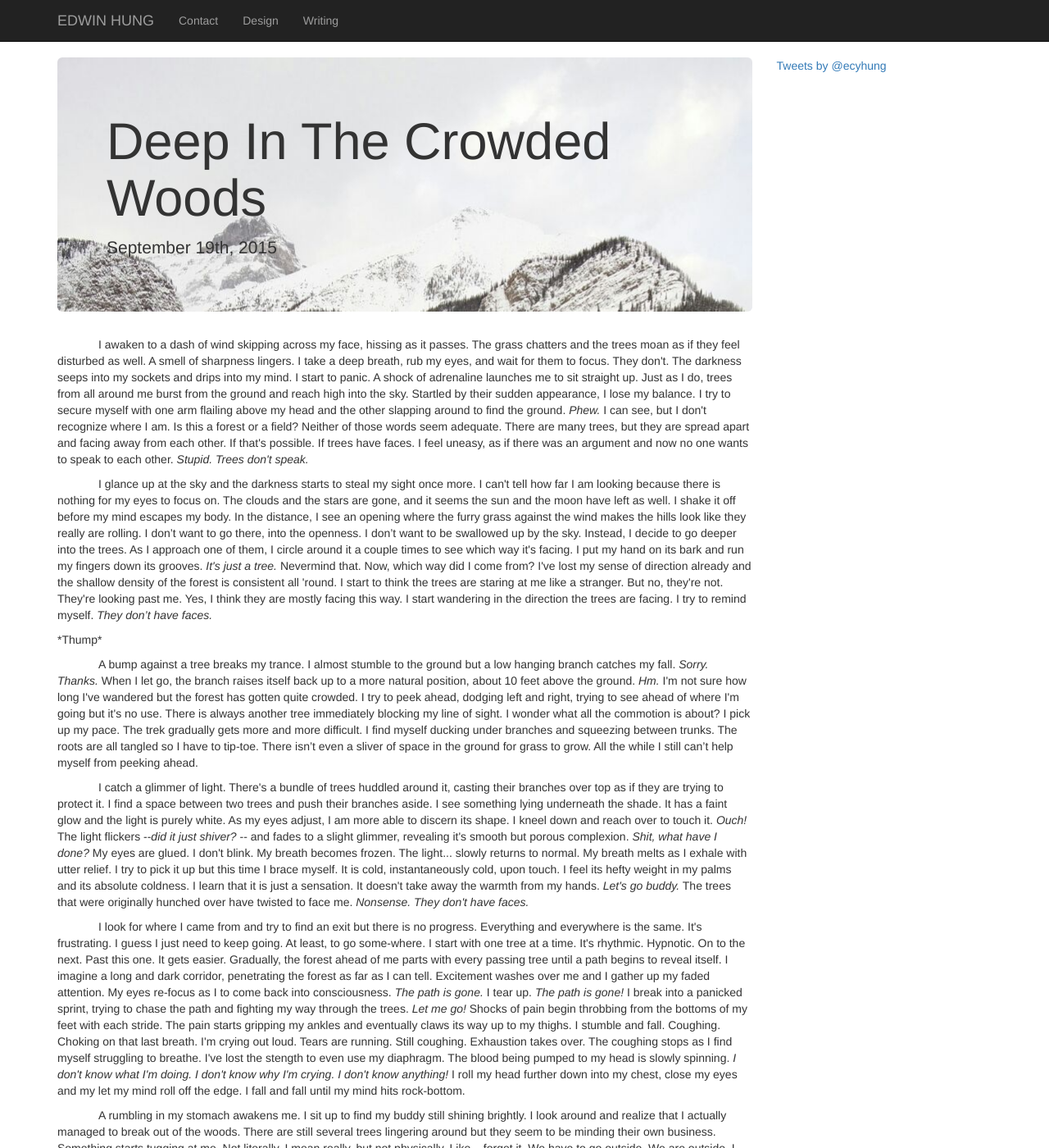
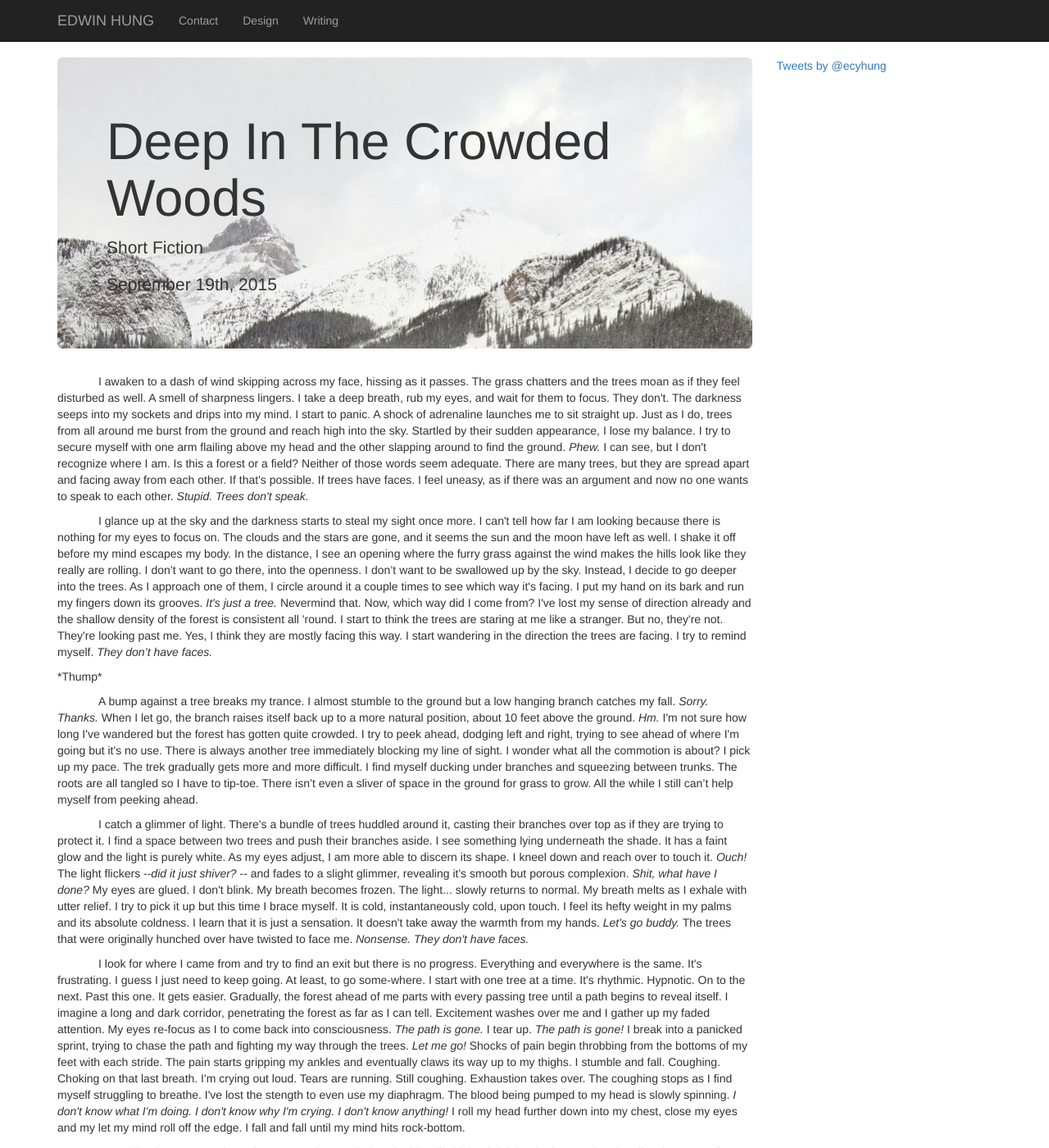
Before and after one commit to slendrr/slendrr.github.io, a Jekyll site: the page built from _posts/2015-09-19-deepinthecrowdedwoods.html, in a window 1280 px wide and 1400 px high. Shown: the whole window at 82% size. Built offline with Jekyll 4.4.1, drawn with Linux system fonts in a browser that asks for light colours; nearby versions of some CDN libraries; comment, search, counter and statistics services are not loaded.

Commit message:
add some stuffs

```diff
--- a/_posts/2015-09-19-deepinthecrowdedwoods.html
+++ b/_posts/2015-09-19-deepinthecrowdedwoods.html
@@ -7,6 +7,7 @@ permalink: "/writing/deepinthecrowdedwoods"
 ---
 <div class="jumbotron home">
   <h1>Deep In The Crowded Woods</h1>
+  <p>Short Fiction</p>
   <p>September 19th, 2015</p>
 </div>
 <div class="row">
@@ -24,7 +25,5 @@ permalink: "/writing/deepinthecrowdedwoods"
     <p class="indent">I look for where I came from and try to find an exit but there is no progress. Everything and everywhere is the same. It's frustrating. I guess I just need to keep going. At least, to go some-where. I start with one tree at a time. It's rhythmic. Hypnotic. On to the next. Past this one. It gets easier. Gradually, the forest ahead of me parts with every passing tree until a path begins to reveal itself. I imagine a long and dark corridor, penetrating the forest as far as I can tell. Excitement washes over me and I gather up my faded attention. My eyes re-focus as I to come back into consciousness. <i>The path is gone.</i> I tear up. <i>The path is gone!</i> I break into a panicked sprint, trying to chase the path and fighting my way through the trees. <i>Let me go!</i> Shocks of pain begin throbbing from the bottoms of my feet with each stride. The pain starts gripping my ankles and eventually claws its way up to my thighs. I stumble and fall. Coughing. Choking on that last breath. I'm crying out loud. Tears are running. Still coughing. Exhaustion takes over. The coughing stops as I find myself struggling to breathe. I've lost the stength to even use my diaphragm. The blood being pumped to my head is slowly spinning. <i>I don't know what I'm doing. I don't know why I'm crying. I don't know anything!</i> I roll my head further down into my chest, close my eyes and my let my mind roll off the edge. I fall and fall until my mind hits rock-bottom.</p>
 
     <p class="indent">A rumbling in my stomach awakens me. I sit up to find my buddy still shining brightly. I look around and realize that I actually managed to break out of the woods. There are still several trees lingering around but they seem to be minding their own business. Something starts tugging at me. Not literally. I mean really, but not physically. Like... forget it. We have to go outside. We are outside. I mean away from the trees, towards the hills. I still don't trust the sky but I go anyways. The openness makes me feel naked. Everything feels light and airy, even the aching pains in my legs. I gently lay it on top of the furry grass. <i>Is that good?</i> It doesn't respond. What the hell am I doing? I go down on all fours for a closer look. It starts rising steadily. I rise with it, lifting my head, then my back. On my feet now, watching it drift away, becoming smaller and smaller until I can't focus on it anymore because it is gone. All I see is the dark blue backdrop of the sky. <i>Hello?</i> The same landscape surrounds me in silence. <i>But, but I'm still here.</i></p>
-
-    <p class="center">The end.</p>
   </div><!--/.col-xs-12.col-sm-12-->
 </div><!--/row-->
```
